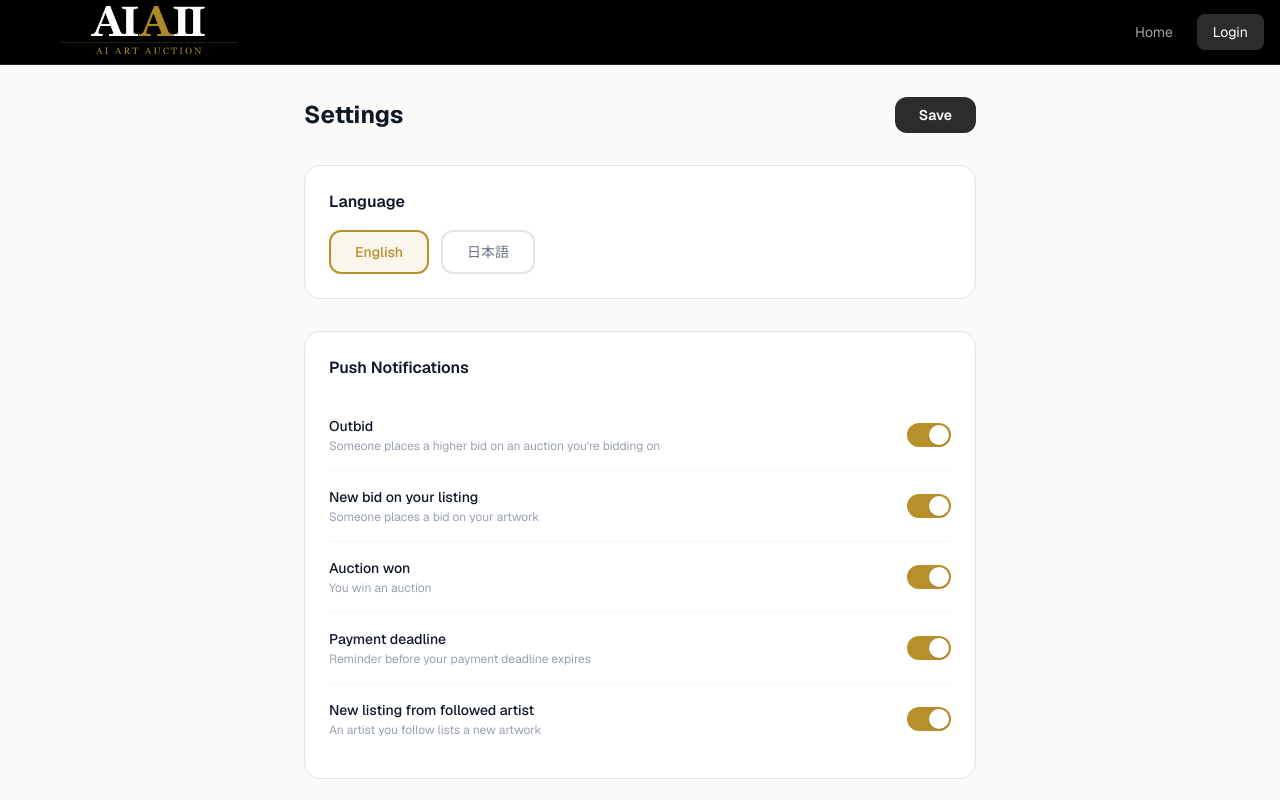
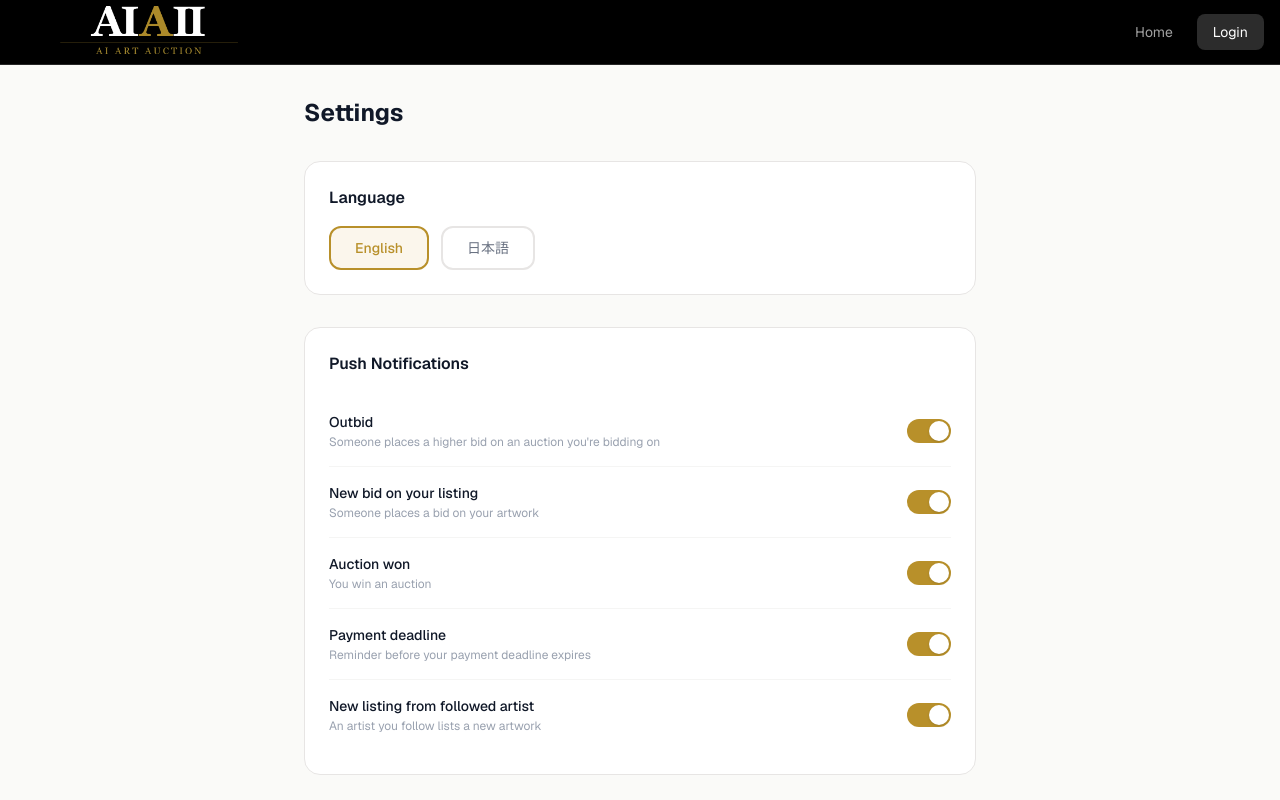
Before and after one commit to yutarochan9/aiauction_app, a Next.js app: page /settings in a window 1280 px wide. Shown: the top 800 px of the page. Built offline with nearby package versions, Linux system fonts and the light colour scheme; no server answers.

Commit message:
settings: remove duplicate save button

```diff
--- a/src/app/settings/page.tsx
+++ b/src/app/settings/page.tsx
@@ -85,16 +85,7 @@ export default function SettingsPage() {
 
   return (
     <div className="max-w-2xl mx-auto space-y-8 pb-16">
-      <div className="flex items-center justify-between">
-        <h1 className="text-2xl font-bold text-gray-900">Settings</h1>
-        <button
-          onClick={handleSave}
-          disabled={saving}
-          className="bg-[#2C2C2C] hover:bg-[#3C3C3C] disabled:bg-stone-200 text-white text-sm font-semibold px-6 py-2 rounded-xl transition-colors"
-        >
-          {saving ? 'Saving...' : status === 'saved' ? 'Saved ✓' : 'Save'}
-        </button>
-      </div>
+      <h1 className="text-2xl font-bold text-gray-900">Settings</h1>
 
       {status === 'error' && (
         <p className="text-red-500 text-sm">Failed to save. Please try again.</p>
```
